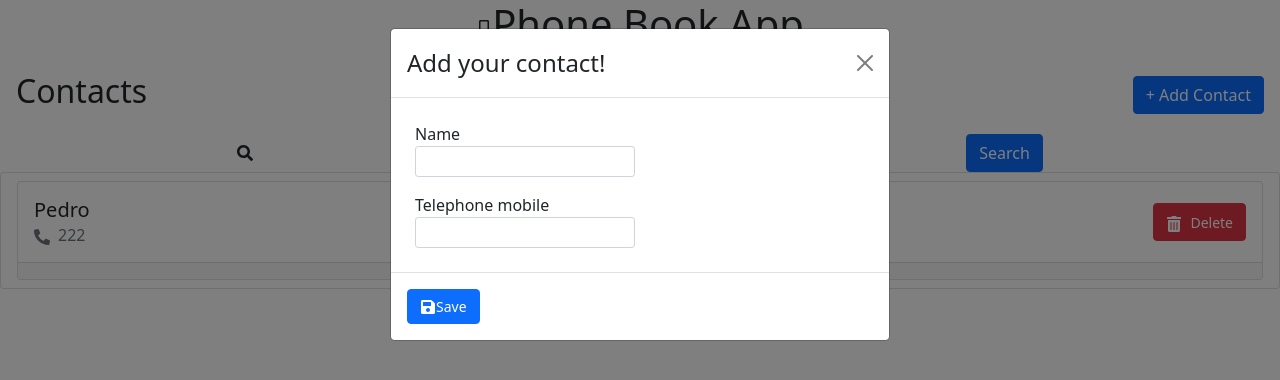
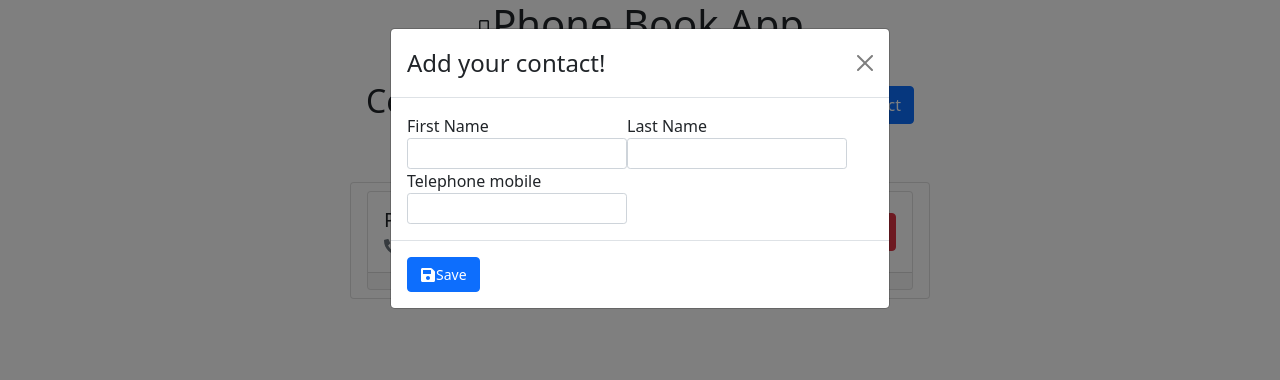
Before and after one commit to elizabethriver/app_mobile_add, a React (Create React App) app: page / in a window 1280 px wide. Both pictures are taken after typing "Sample" into the empty fields and a click on the button "+ Add Contact". Shown: the top 380 px of the page. Built offline with nearby package versions, Linux system fonts and the light colour scheme.

Commit message:
add firstname and lastname to form

```diff
--- a/src/App.css
+++ b/src/App.css
@@ -18,3 +18,12 @@ h1{
 h2{
   font-size: 0.75rem;
 }
+
+@media only screen and (min-width: 600px) {
+  main {
+    max-width: 600px;
+    margin: auto;
+    width: 50%;
+    padding: 10px;
+  }
+}
--- a/src/components/formContactAdd/contactForm.jsx
+++ b/src/components/formContactAdd/contactForm.jsx
@@ -1,18 +1,26 @@
-import React from 'react'
+import React from "react";
 
 export const ContactForm = () => {
   return (
-    <form className="row">
-    <div className="col">
-      <label htmlFor="staticName" className="p-2">
-        Name
+    <form>
+      <div>
+        <label htmlFor="staticName">
+          First Name
           <input
             type="text"
             className="form-control form-control-sm"
             id="staticName"
           />
         </label>
-      <label htmlFor="inputMobile" className="p-2">
+        <label htmlFor="staticLastName">
+          Last Name
+          <input
+            type="text"
+            className="form-control form-control-sm"
+            id="staticLastName"
+          />
+        </label>
+        <label htmlFor="inputMobile">
           Telephone mobile
           <input
             type="text"
@@ -22,5 +30,5 @@ export const ContactForm = () => {
         </label>
       </div>
     </form>
-  )
-}
+  );
+};
```
Also changed, not shown: src/components/modal/modalFunctions.js (deleted, +0 -14 lines). Lines whose indentation alone changed are shown as unchanged.
